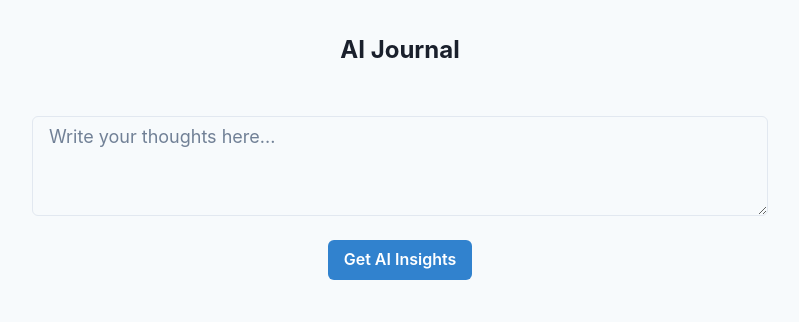
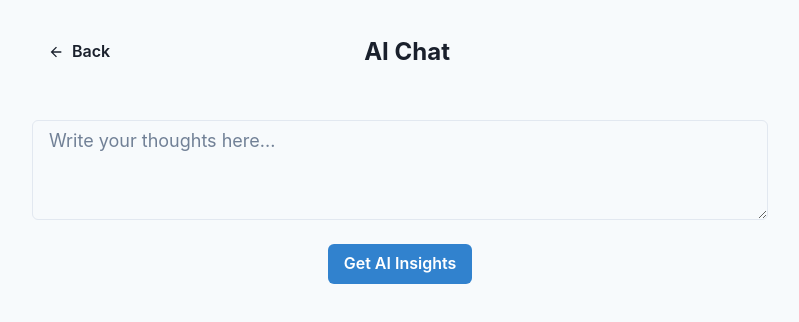
Before and after one commit to fraguseo/ai-journal, a React (Create React App) app: page / in a window 1280 px wide. Both pictures are taken after a click on the button "AI Chat". Shown: the top 322 px of the page, without its empty margins (240-1039 px from the left). Built offline with nearby package versions, Linux system fonts and the light colour scheme.

Commit message:
Add back buttons to Journal and Diary components

```diff
--- a/src/components/Diary.jsx
+++ b/src/components/Diary.jsx
@@ -8,11 +8,13 @@ import {
   Text,
   Input,
   useToast,
+  HStack,
 } from '@chakra-ui/react';
 import DiaryCalendar from './DiaryCalendar';
 import { format } from 'date-fns';
+import { ArrowBackIcon } from '@chakra-ui/icons';
 
-function Diary() {
+function Diary({ onBack }) {
   const [entry, setEntry] = useState('');
   const [date, setDate] = useState(new Date().toISOString().split('T')[0]);
   const [entries, setEntries] = useState([]);
@@ -89,9 +91,19 @@ function Diary() {
   return (
     <Container maxW="container.md" py={8}>
       <VStack spacing={6}>
-        <Text fontSize="2xl" fontWeight="bold">
-          Daily Diary
-        </Text>
+        <HStack w="100%" justify="space-between">
+          <Button
+            leftIcon={<ArrowBackIcon />}
+            onClick={onBack}
+            variant="ghost"
+          >
+            Back
+          </Button>
+          <Text fontSize="2xl" fontWeight="bold">
+            Daily Diary
+          </Text>
+          <Box w={20}></Box> {/* For alignment */}
+        </HStack>
 
         <Input
           type="date"
--- a/src/components/Journal.jsx
+++ b/src/components/Journal.jsx
@@ -7,9 +7,11 @@ import {
   VStack,
   Text,
   useToast,
+  HStack,
 } from '@chakra-ui/react';
+import { ArrowBackIcon } from '@chakra-ui/icons';
 
-function Journal() {
+function Journal({ onBack }) {
   const [entry, setEntry] = useState('');
   const [messages, setMessages] = useState([]);
   const [isLoading, setIsLoading] = useState(false);
@@ -58,9 +60,19 @@ function Journal() {
   return (
     <Container maxW="container.md" py={8}>
       <VStack spacing={6}>
-        <Text fontSize="2xl" fontWeight="bold">
-          AI Journal
-        </Text>
+        <HStack w="100%" justify="space-between">
+          <Button
+            leftIcon={<ArrowBackIcon />}
+            onClick={onBack}
+            variant="ghost"
+          >
+            Back
+          </Button>
+          <Text fontSize="2xl" fontWeight="bold">
+            AI Chat
+          </Text>
+          <Box w={20}></Box>
+        </HStack>
 
         <VStack spacing={4} w="100%" align="stretch">
           {messages.map((message, index) => (
```
